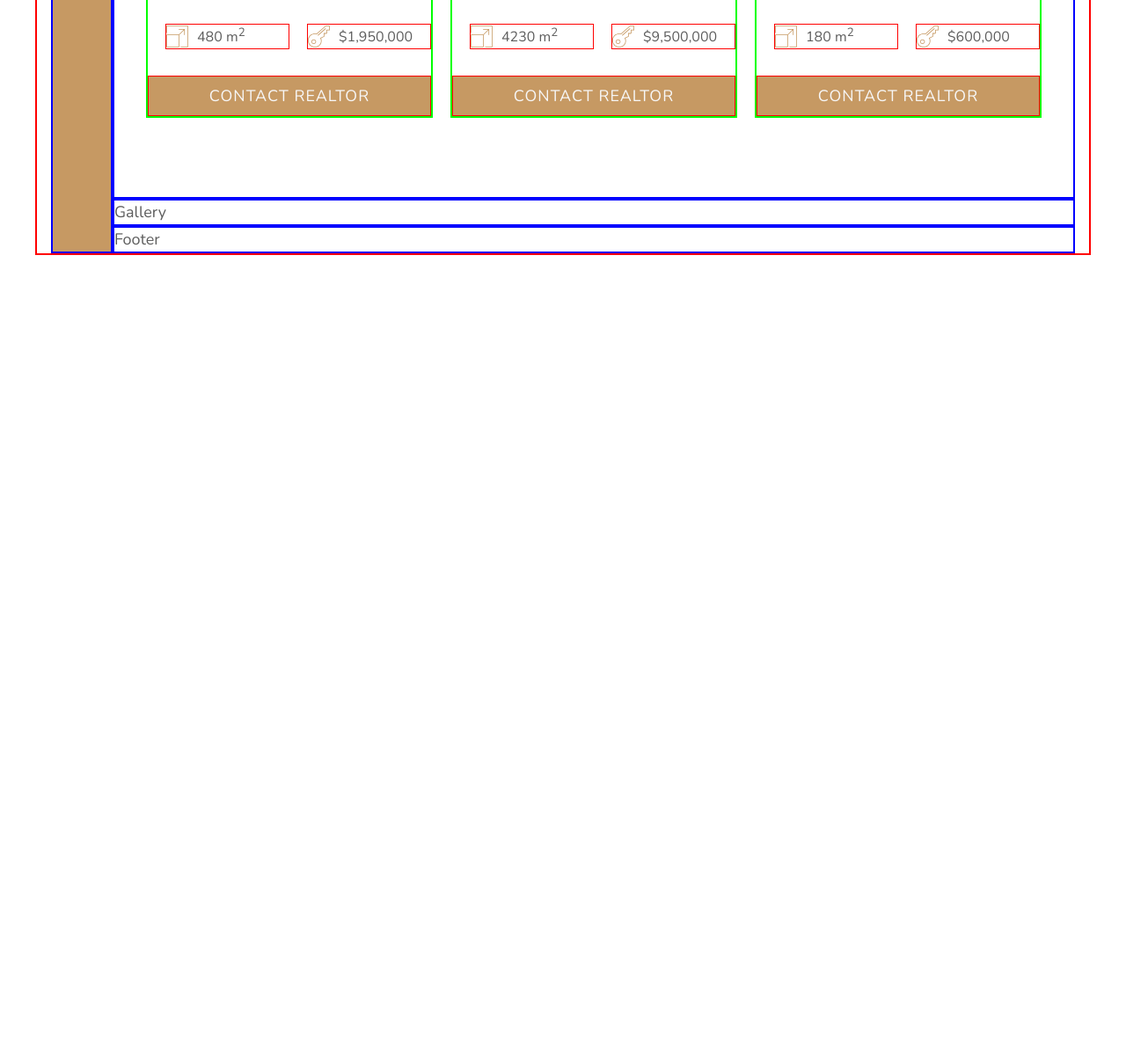
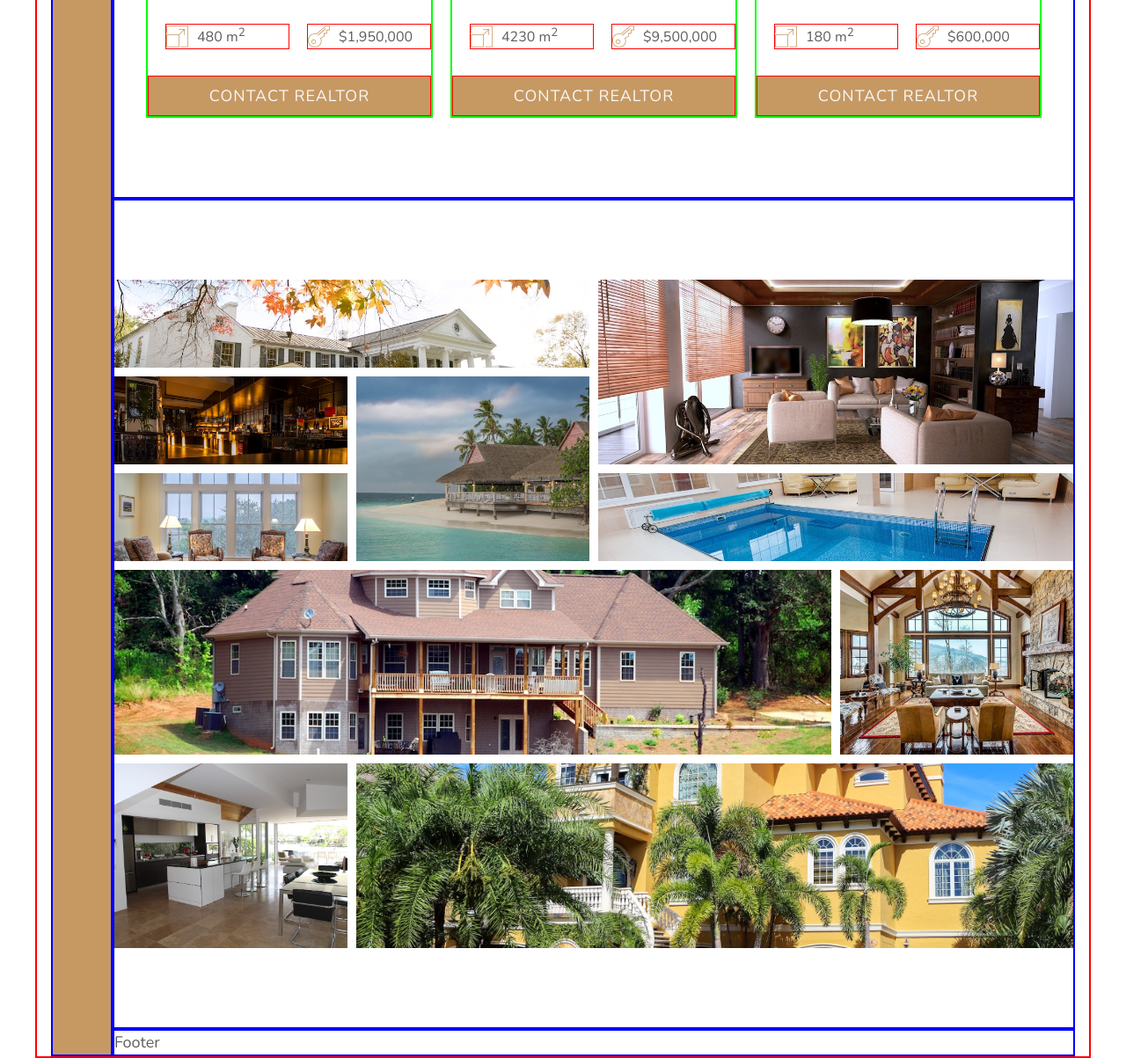
Before and after one commit to lantranad2/nexter, a website built with Parcel: page src/index.html in a window 1280 px wide. Shown: the part 2005-3208 px from the top of the page at 88% size. Before the commit the page ends 2295 px from the top, so only its background shows below. Built offline with nearby package versions, Linux system fonts and the light colour scheme.

Commit message:
Build the Gallery section.

```diff
--- a/src/index.html
+++ b/src/index.html
@@ -356,7 +356,78 @@
           <button class="btn btn--primary house__btn">Contact Realtor</button>
         </div>
       </section>
-      <section class="gallery">Gallery</section>
+      <section class="block gallery">
+        <figure class="gallery__figure gallery__figure--1">
+          <img
+            class="gallery__img"
+            src="images/gallery-1.jpeg"
+            alt="Gallery 1"
+          />
+        </figure>
+        <figure class="gallery__figure gallery__figure--2">
+          <img
+            class="gallery__img"
+            src="images/gallery-2.jpeg"
+            alt="Gallery 2"
+          />
+        </figure>
+        <figure class="gallery__figure gallery__figure--3">
+          <img
+            class="gallery__img"
+            src="images/gallery-3.jpeg"
+            alt="Gallery 3"
+          />
+        </figure>
+        <figure class="gallery__figure gallery__figure--4">
+          <img
+            class="gallery__img"
+            src="images/gallery-4.jpeg"
+            alt="Gallery 4"
+          />
+        </figure>
+        <figure class="gallery__figure gallery__figure--5">
+          <img
+            class="gallery__img"
+            src="images/gallery-5.jpeg"
+            alt="Gallery 5"
+          />
+        </figure>
+        <figure class="gallery__figure gallery__figure--6">
+          <img
+            class="gallery__img"
+            src="images/gallery-6.jpeg"
+            alt="Gallery 6"
+          />
+        </figure>
+        <figure class="gallery__figure gallery__figure--7">
+          <img
+            class="gallery__img"
+            src="images/gallery-7.jpeg"
+            alt="Gallery 7"
+          />
+        </figure>
+        <figure class="gallery__figure gallery__figure--8">
+          <img
+            class="gallery__img"
+            src="images/gallery-8.jpeg"
+            alt="Gallery 8"
+          />
+        </figure>
+        <figure class="gallery__figure gallery__figure--9">
+          <img
+            class="gallery__img"
+            src="images/gallery-9.jpeg"
+            alt="Gallery 9"
+          />
+        </figure>
+        <figure class="gallery__figure gallery__figure--10">
+          <img
+            class="gallery__img"
+            src="images/gallery-10.jpeg"
+            alt="Gallery 10"
+          />
+        </figure>
+      </section>
       <footer class="footer">Footer</footer>
     </div>
   </body>
--- a/src/sass/pages/_home.scss
+++ b/src/sass/pages/_home.scss
@@ -9,6 +9,7 @@
 @use "../sections/sidebar";
 @use "../sections/features";
 @use "../sections/story";
+@use "../sections/gallery";
 
 @use "../layouts/container";
 @use "../layouts/grid";
--- /dev/null
+++ b/src/sass/sections/_gallery.scss
@@ -0,0 +1,62 @@
+.gallery {
+  display: grid;
+  grid-template-rows: repeat(7, 10rem);
+  grid-template-columns: repeat(4, 1fr);
+  gap: 1rem;
+
+  &__figure--1 {
+    grid-column: 1 / 3;
+    grid-row: 1 / 2;
+  }
+
+  &__figure--2 {
+    grid-column: 3 / 5;
+    grid-row: 1 / 3;
+  }
+
+  &__figure--3 {
+    grid-column: 1 / 2;
+    grid-row: 2 / 3;
+  }
+
+  &__figure--4 {
+    grid-column: 2 / 3;
+    grid-row: 2 / 4;
+  }
+
+  &__figure--5 {
+    grid-column: 1 / 2;
+    grid-row: 3 / 4;
+  }
+
+  &__figure--6 {
+    grid-column: 3 / 5;
+    grid-row: 3 / 4;
+  }
+
+  &__figure--7 {
+    grid-column: 1 / 4;
+    grid-row: 4 / 6;
+  }
+
+  &__figure--8 {
+    grid-column: 4 / 5;
+    grid-row: 4 / 6;
+  }
+
+  &__figure--9 {
+    grid-column: 1 / 2;
+    grid-row: 6 / 8;
+  }
+
+  &__figure--10 {
+    grid-column: 2 / 5;
+    grid-row: 6 / 8;
+  }
+
+  &__img {
+    width: 100%;
+    height: 100%;
+    object-fit: cover;
+  }
+}
```
Also changed, not shown: working/working.html (+2 -1 lines), src/images/gallery-1.jpeg (added), src/images/gallery-10.jpeg (added), src/images/gallery-11.jpeg (added), src/images/gallery-12.jpeg (added), src/images/gallery-13.jpeg (added), src/images/gallery-14.jpeg (added), src/images/gallery-2.jpeg (added), src/images/gallery-3.jpeg (added), src/images/gallery-4.jpeg (added), src/images/gallery-5.jpeg (added), src/images/gallery-6.jpeg (added), src/images/gallery-7.jpeg (added), src/images/gallery-8.jpeg (added), 1 more files.
